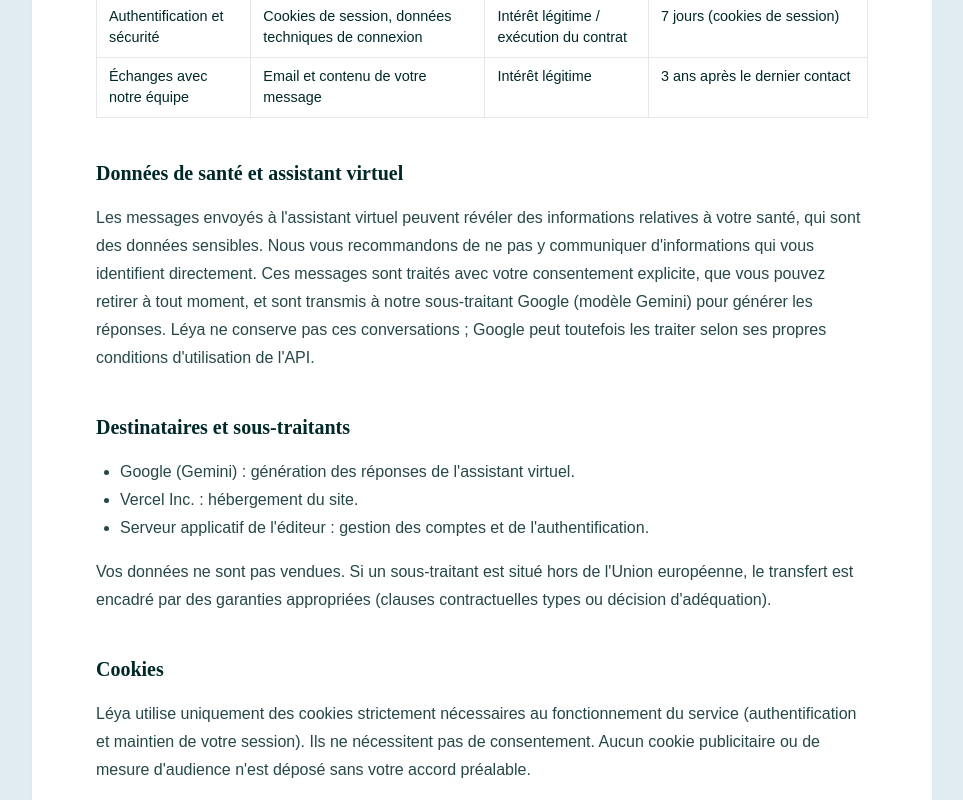
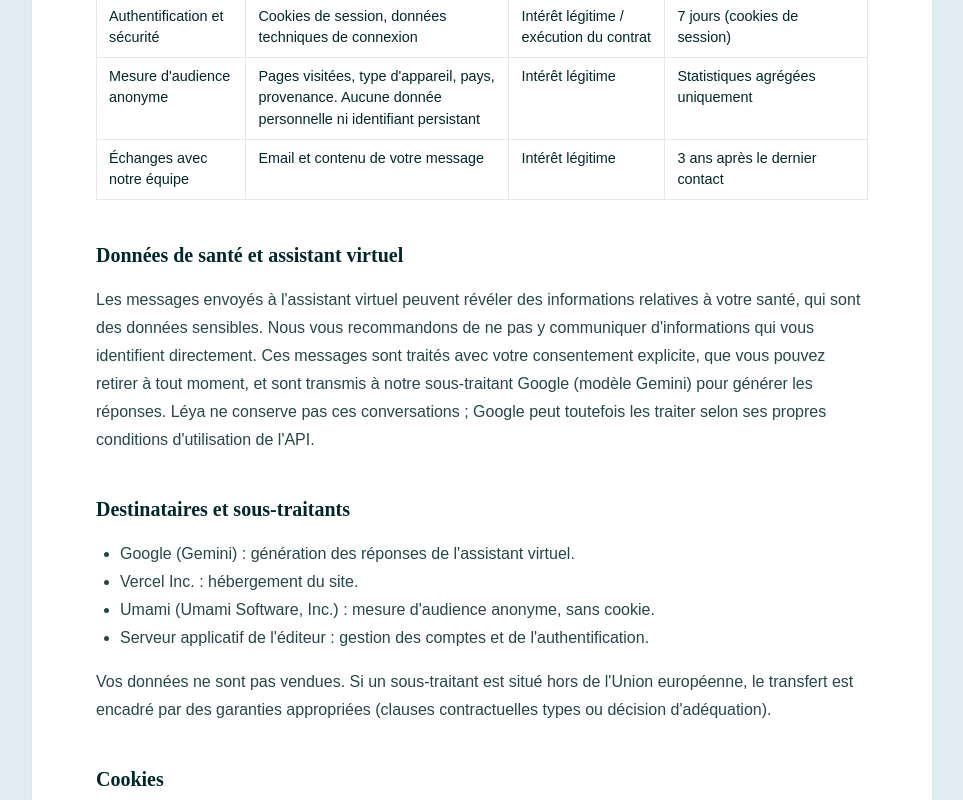
Before and after one commit to TomMbn/medaltea_front, a Nuxt app: page /politique-de-confidentialite in a window 1280 px wide. Shown: the part 800-1600 px from the top of the page, without its empty margins (158-1121 px from the left). Built offline with nearby package versions, Linux system fonts and the light colour scheme.

Commit message:
feat : Mesure d'audience Umami

```diff
--- a/app/pages/politique-de-confidentialite.vue
+++ b/app/pages/politique-de-confidentialite.vue
@@ -38,6 +38,12 @@
           <td>7 jours (cookies de session)</td>
         </tr>
         <tr>
+          <td>Mesure d'audience anonyme</td>
+          <td>Pages visitées, type d'appareil, pays, provenance. Aucune donnée personnelle ni identifiant persistant</td>
+          <td>Intérêt légitime</td>
+          <td>Statistiques agrégées uniquement</td>
+        </tr>
+        <tr>
           <td>Échanges avec notre équipe</td>
           <td>Email et contenu de votre message</td>
           <td>Intérêt légitime</td>
@@ -59,6 +65,7 @@
     <ul>
       <li>Google (Gemini) : génération des réponses de l'assistant virtuel.</li>
       <li>{{ legal.hostName }} : hébergement du site.</li>
+      <li>Umami (Umami Software, Inc.) : mesure d'audience anonyme, sans cookie.</li>
       <li>Serveur applicatif de l'éditeur : gestion des comptes et de l'authentification.</li>
     </ul>
     <p>
@@ -69,8 +76,9 @@
     <h2>Cookies</h2>
     <p>
       {{ legal.brandName }} utilise uniquement des cookies strictement nécessaires au fonctionnement du service
-      (authentification et maintien de votre session). Ils ne nécessitent pas de consentement. Aucun cookie publicitaire
-      ou de mesure d'audience n'est déposé sans votre accord préalable.
+      (authentification et maintien de votre session). Ils ne nécessitent pas de consentement. La mesure d'audience
+      est réalisée avec Umami, sans cookie ni identifiant persistant et sans recoupement entre sites. Aucun cookie
+      publicitaire n'est déposé.
     </p>
 
     <h2>Vos droits</h2>
--- a/nuxt.config.ts
+++ b/nuxt.config.ts
@@ -68,6 +68,9 @@ export default defineNuxtConfig({
         { name: 'twitter:description', content: 'Léya connecte patients et praticiens en médecines alternatives. Chatbot IA, prise de rendez-vous et thérapies naturelles adaptées à vos besoins.' },
         { name: 'twitter:image', content: 'https://leya-sante.fr/og-image.jpg' },
       ],
+      script: [
+        { src: 'https://cloud.umami.is/script.js', defer: true, 'data-website-id': '29f997b8-9b18-4030-a4c6-1aad46f13570' }
+      ],
       link: [
         { rel: 'icon', type: 'image/svg+xml', href: '/Favicon.svg' },
         { rel: 'icon', type: 'image/png', href: '/favicon.png' },
```
